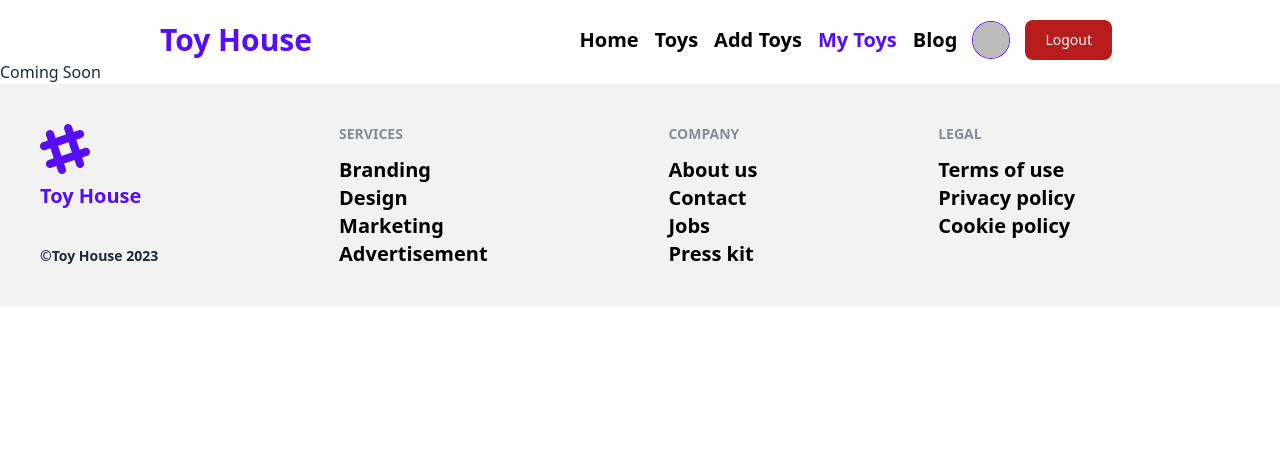
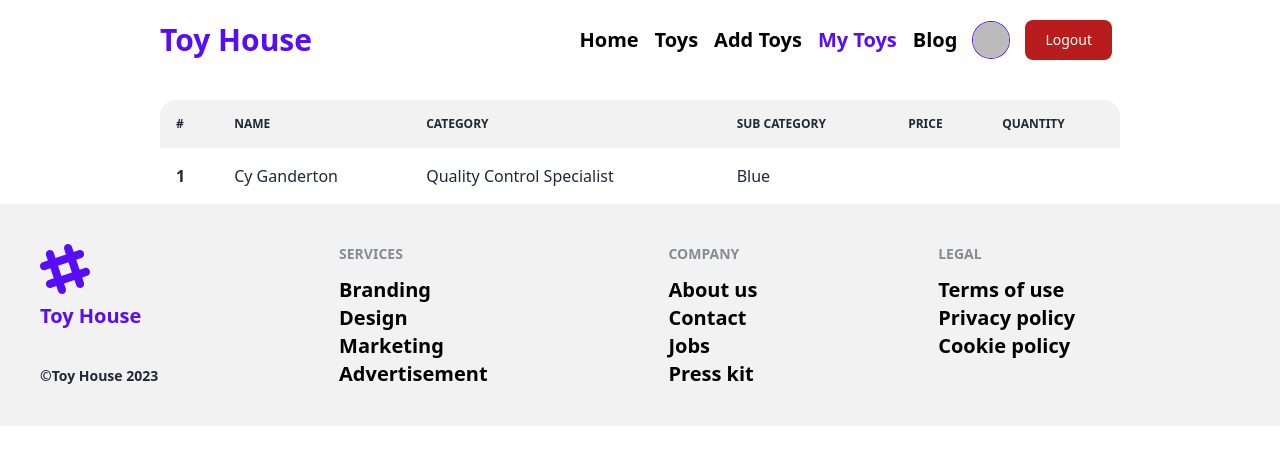
Before and after one commit to fahimshariar28/toy-house-clint, a React (Vite) app: page /myToys in a window 1280 px wide. Shown: the top 464 px of the page. Built offline with nearby package versions, Linux system fonts and the light colour scheme; no server answers; sample sign-in values are in the browser's storage.

Commit message:
My toys table setup

```diff
--- a/src/Pages/MyToys/MyToys.jsx
+++ b/src/Pages/MyToys/MyToys.jsx
@@ -1,7 +1,44 @@
+import { useContext, useEffect, useState } from "react";
+import { AuthContext } from "../../provider/AuthProvider";
+
 const MyToys = () => {
+  const { user } = useContext(AuthContext);
+  const [toys, setToys] = useState([]);
+
+  useEffect(() => {
+    fetch(`http://localhost:5000/myToys/${user?.email}`)
+      .then((res) => res.json())
+      .then((data) => {
+        console.log(data);
+        setToys(data);
+      });
+  }, [user]);
   return (
-    <div>
-      <h2>Coming Soon</h2>
+    <div className="w-9/12 mx-auto mt-10">
+      <div className="overflow-x-auto">
+        <table className="table w-full">
+          {/* head */}
+          <thead>
+            <tr>
+              <th>#</th>
+              <th>Name</th>
+              <th>Category</th>
+              <th>Sub Category</th>
+              <th>Price</th>
+              <th>Quantity</th>
+            </tr>
+          </thead>
+          <tbody>
+            {/* row 1 */}
+            <tr>
+              <th>1</th>
+              <td>Cy Ganderton</td>
+              <td>Quality Control Specialist</td>
+              <td>Blue</td>
+            </tr>
+          </tbody>
+        </table>
+      </div>
     </div>
   );
 };
--- a/src/Routes/PrivateRoute.jsx
+++ b/src/Routes/PrivateRoute.jsx
@@ -7,7 +7,11 @@ const PrivateRoute = ({ children }) => {
   const location = useLocation();
 
   if (loading) {
-    return <progress className="progress w-56"></progress>;
+    return (
+      <div className="flex justify-center mt-10 mb-10">
+        <progress className="progress w-56"></progress>
+      </div>
+    );
   }
   if (user) {
     return children;
```
